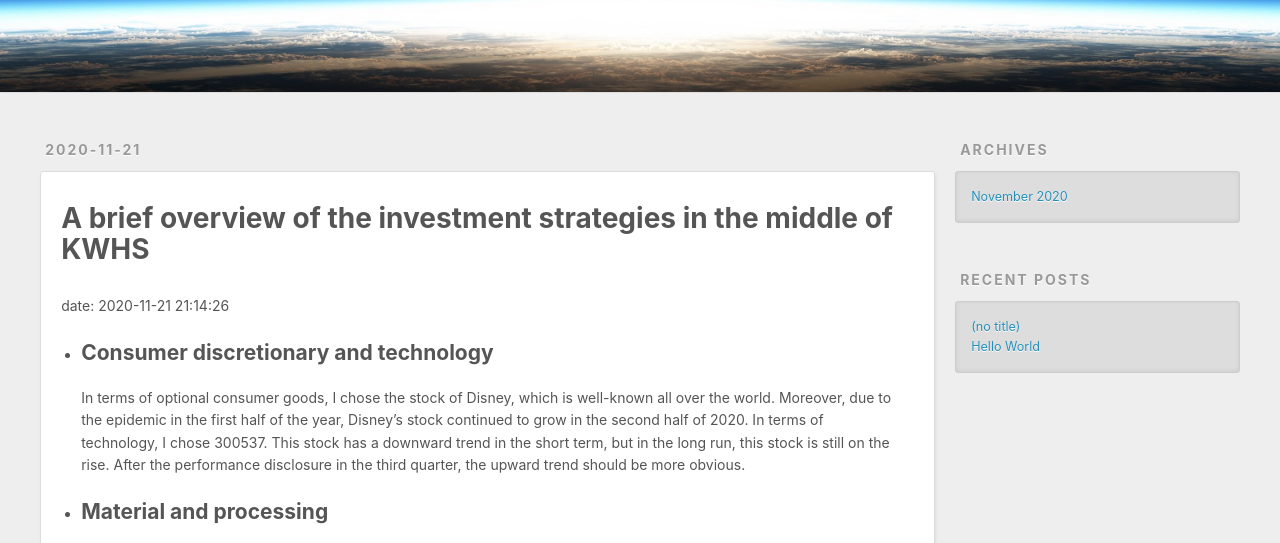
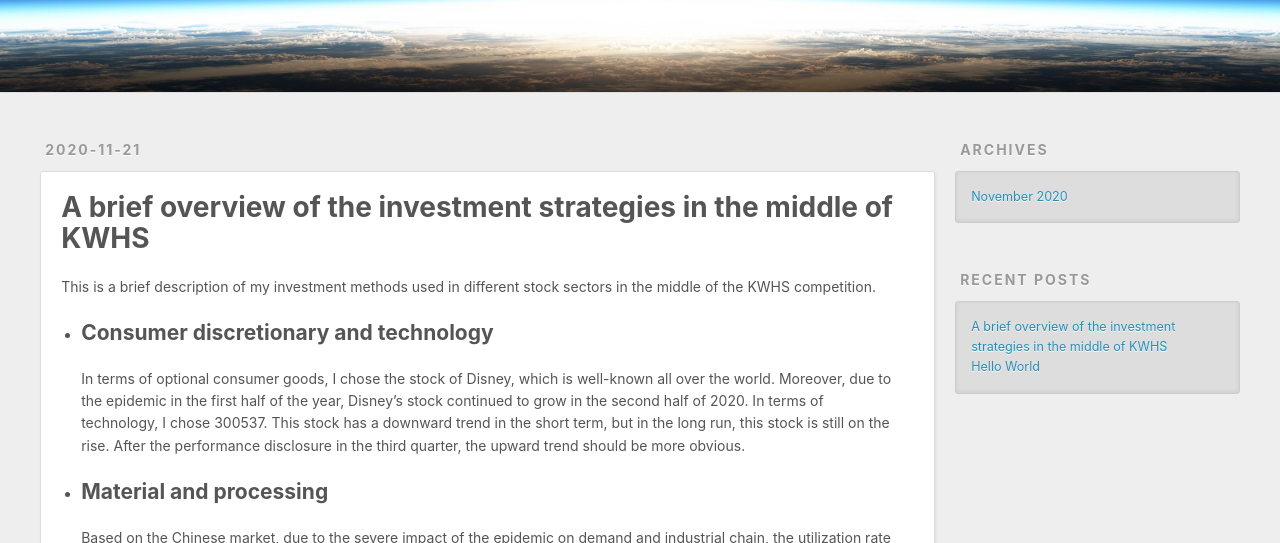
Before and after one commit to Axxx-kl/Axxx-kl.github.io, a plain HTML site: page 2020/11/21/A-brief-overview-of-the-investment-strategies-in-the-middle-of-KWHS/index.html in a window 1280 px wide. Shown: the part 208-751 px from the top of the page. Drawn offline with nearby package versions, Linux system fonts and the light colour scheme.

Commit message:
Site updated: 2020-11-21 21:33:16

```diff
--- a/2020/11/21/A-brief-overview-of-the-investment-strategies-in-the-middle-of-KWHS/index.html
+++ b/2020/11/21/A-brief-overview-of-the-investment-strategies-in-the-middle-of-KWHS/index.html
@@ -5,17 +5,17 @@
 
 
 
-  <title>Hexo</title>
+  <title>A brief overview of the investment strategies in the middle of KWHS | Hexo</title>
   <meta name="viewport" content="width=device-width, initial-scale=1, maximum-scale=1">
-  <meta name="description" content="A brief overview of the investment strategies in the middle of KWHSdate: 2020-11-21 21:14:26  Consumer discretionary and technologyIn terms of optional consumer goods, I chose the stock of Disney, whi">
+  <meta name="description" content="This is a brief description of my investment methods used in different stock sectors in the middle of the KWHS competition.  Consumer discretionary and technologyIn terms of optional consumer goods, I">
 <meta property="og:type" content="article">
-<meta property="og:title" content="Hexo">
+<meta property="og:title" content="A brief overview of the investment strategies in the middle of KWHS">
 <meta property="og:url" content="http://example.com/2020/11/21/A-brief-overview-of-the-investment-strategies-in-the-middle-of-KWHS/index.html">
 <meta property="og:site_name" content="Hexo">
-<meta property="og:description" content="A brief overview of the investment strategies in the middle of KWHSdate: 2020-11-21 21:14:26  Consumer discretionary and technologyIn terms of optional consumer goods, I chose the stock of Disney, whi">
+<meta property="og:description" content="This is a brief description of my investment methods used in different stock sectors in the middle of the KWHS competition.  Consumer discretionary and technologyIn terms of optional consumer goods, I">
 <meta property="og:locale" content="en_US">
 <meta property="article:published_time" content="2020-11-21T13:14:26.064Z">
-<meta property="article:modified_time" content="2020-11-21T13:26:27.231Z">
+<meta property="article:modified_time" content="2020-11-21T13:32:49.662Z">
 <meta property="article:author" content="John Doe">
 <meta name="twitter:card" content="summary">
 
@@ -76,9 +76,19 @@
   <div class="article-inner">
 
 
+      <header class="article-header">
+
+
+    <h1 class="article-title" itemprop="name">
+      A brief overview of the investment strategies in the middle of KWHS
+    </h1>
+
+
+      </header>
+
     <div class="article-entry" itemprop="articleBody">
 
-        <h1 id="A-brief-overview-of-the-investment-strategies-in-the-middle-of-KWHS"><a href="#A-brief-overview-of-the-investment-strategies-in-the-middle-of-KWHS" class="headerlink" title="A brief overview of the investment strategies in the middle of KWHS"></a>A brief overview of the investment strategies in the middle of KWHS</h1><p>date: 2020-11-21 21:14:26</p>
+        <p>This is a brief description of my investment methods used in different stock sectors in the middle of the KWHS competition.</p>
 <ul>
 <li><h2 id="Consumer-discretionary-and-technology"><a href="#Consumer-discretionary-and-technology" class="headerlink" title="Consumer discretionary and technology"></a>Consumer discretionary and technology</h2><p>In terms of optional consumer goods, I chose the stock of Disney, which is well-known all over the world. Moreover, due to the epidemic in the first half of the year, Disney’s stock continued to grow in the second half of 2020. In terms of technology, I chose 300537. This stock has a downward trend in the short term, but in the long run, this stock is still on the rise. After the performance disclosure in the third quarter, the upward trend should be more obvious.</p>
 </li>
@@ -142,7 +152,7 @@
       <ul>
 
           <li>
-            <a href="/2020/11/21/A-brief-overview-of-the-investment-strategies-in-the-middle-of-KWHS/">(no title)</a>
+            <a href="/2020/11/21/A-brief-overview-of-the-investment-strategies-in-the-middle-of-KWHS/">A brief overview of the investment strategies in the middle of KWHS</a>
           </li>
 
           <li>
```
Also changed, not shown: 2020/11/21/hello-world/index.html (+2 -2 lines), archives/2020/11/index.html (+7 -1 lines), archives/2020/index.html (+7 -1 lines), archives/index.html (+7 -1 lines), index.html (+12 -2 lines).
